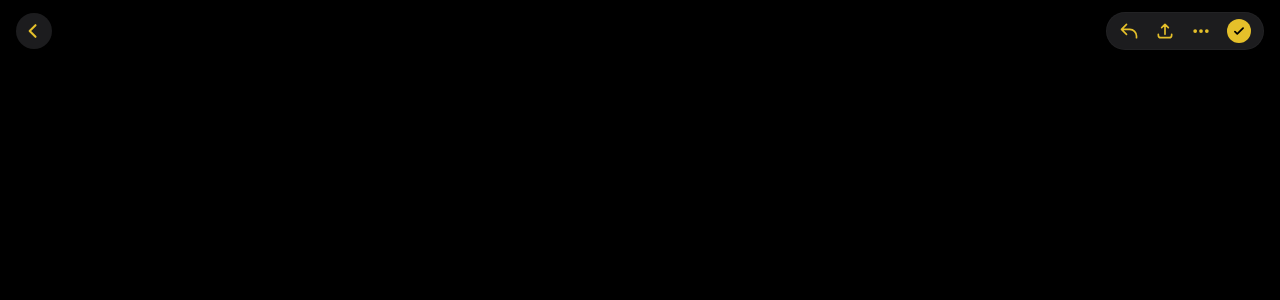
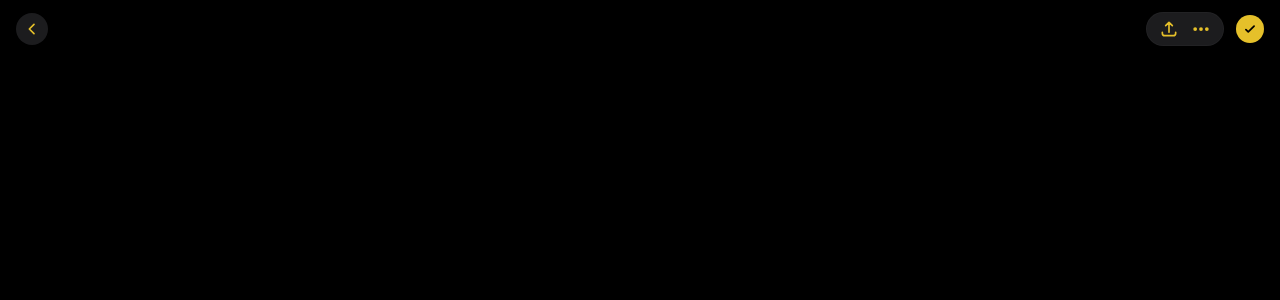
Before and after one commit to Robertmagic52/notes-peek, a Next.js app: page /notes in a window 1280 px wide. Shown: the top 300 px of the page. Built offline with nearby package versions, Linux system fonts and the light colour scheme.

Commit message:
Refine comments and adjust button dimensions
Updated comments for clarity and adjusted button sizes in the header.

```diff
--- a/app/notes/page.tsx
+++ b/app/notes/page.tsx
@@ -83,35 +83,34 @@
       onTouchStart={handleTouchStart}
       onTouchEnd={handleTouchEnd}
     >
-      {/* Top Header matching exact iOS layout with circular back button and capsule action group */}
+      {/* Top Header matching authentic iOS layout */}
       <div className="flex justify-between items-center px-4 pt-3 pb-2 bg-[#000000]">
 
-        {/* Back Button inside a subtle circular/rounded container */}
+        {/* Circular Back Button */}
         <div
           onClick={() => router.push('/')}
-          className="flex items-center justify-center w-9 h-9 rounded-full bg-[#1C1C1E] text-[#E5C02A] cursor-pointer"
+          className="flex items-center justify-center w-8 h-8 rounded-full bg-[#1C1C1E] text-[#E5C02A] cursor-pointer"
         >
-          <svg className="w-5 h-5 ml-[-2px]" fill="none" stroke="currentColor" strokeWidth="2.5" viewBox="0 0 24 24">
+          <svg className="w-4 h-4 ml-[-1px]" fill="none" stroke="currentColor" strokeWidth="2.5" viewBox="0 0 24 24">
             <path strokeLinecap="round" strokeLinejoin="round" d="M15 19l-7-7 7-7"></path>
           </svg>
         </div>
 
-        {/* Right Action Group enclosed in the iconic Apple dark capsule container */}
-        <div className="flex items-center bg-[#1C1C1E] rounded-full px-3 py-1.5 space-x-4 border border-[#2C2C2E]/40">
-          <svg className="w-5 h-5 text-[#E5C02A]" fill="none" stroke="currentColor" strokeWidth="2" viewBox="0 0 24 24">
-            <path strokeLinecap="round" strokeLinejoin="round" d="M3 10h10a8 8 0 018 8v2M3 10l6 6m-6-6l6-6"></path>
-          </svg>
+        {/* Top Right Action Capsule (Share & Options) with Secret Checkmark */}
+        <div className="flex items-center space-x-3">
+          <div className="flex items-center bg-[#1C1C1E] rounded-full px-3 py-1.5 space-x-3 border border-[#2C2C2E]/40">
             <svg className="w-5 h-5 text-[#E5C02A]" fill="none" stroke="currentColor" strokeWidth="2" viewBox="0 0 24 24">
               <path strokeLinecap="round" strokeLinejoin="round" d="M4 16v1a3 3 0 003 3h10a3 3 0 003-3v-1m-4-8l-4-4m0 0L8 8m4-4v12"></path>
             </svg>
             <svg className="w-5 h-5 text-[#E5C02A]" fill="none" stroke="currentColor" strokeWidth="2" viewBox="0 0 24 24">
               <path strokeLinecap="round" strokeLinejoin="round" strokeWidth="2.5" d="M5 12h.01M12 12h.01M19 12h.01M6 12a1 1 0 11-2 0 1 1 0 012 0zm7 0a1 1 0 11-2 0 1 1 0 012 0zm7 0a1 1 0 11-2 0 1 1 0 012 0z"></path>
             </svg>
+          </div>
 
           {/* Secret Checkmark Button */}
           <button
             onClick={handleCheckmarkClick}
-            className={`flex items-center justify-center w-6 h-6 rounded-full bg-[#E5C02A] text-black transition-opacity ${isFocused || text.length > 0 ? 'opacity-100' : 'opacity-0'}`}
+            className={`flex items-center justify-center w-7 h-7 rounded-full bg-[#E5C02A] text-black transition-opacity ${isFocused || text.length > 0 ? 'opacity-100' : 'opacity-0'}`}
           >
             {status === 'sent' ? (
               <span className="text-[9px] font-bold">✓✓</span>
@@ -124,7 +123,7 @@
         </div>
       </div>
 
-      {/* Main Textarea Area with authentic margins */}
+      {/* Main Textarea Area */}
       <div className="flex-1 px-5 pt-3 pb-2 overflow-y-auto">
         <textarea
           value={text}
@@ -137,7 +136,7 @@
         />
       </div>
 
-      {/* Bottom Floating Apple Notes Toolbars */}
+      {/* Bottom Floating Apple Notes Toolbar */}
       {!isFocused && (
         <div className="flex justify-between items-center px-6 py-3 bg-[#1C1C1E] border-t border-[#2C2C2E] pb-8">
           <div className="flex space-x-7 text-[#E5C02A]">
```
Lines whose indentation alone changed are shown as unchanged.
